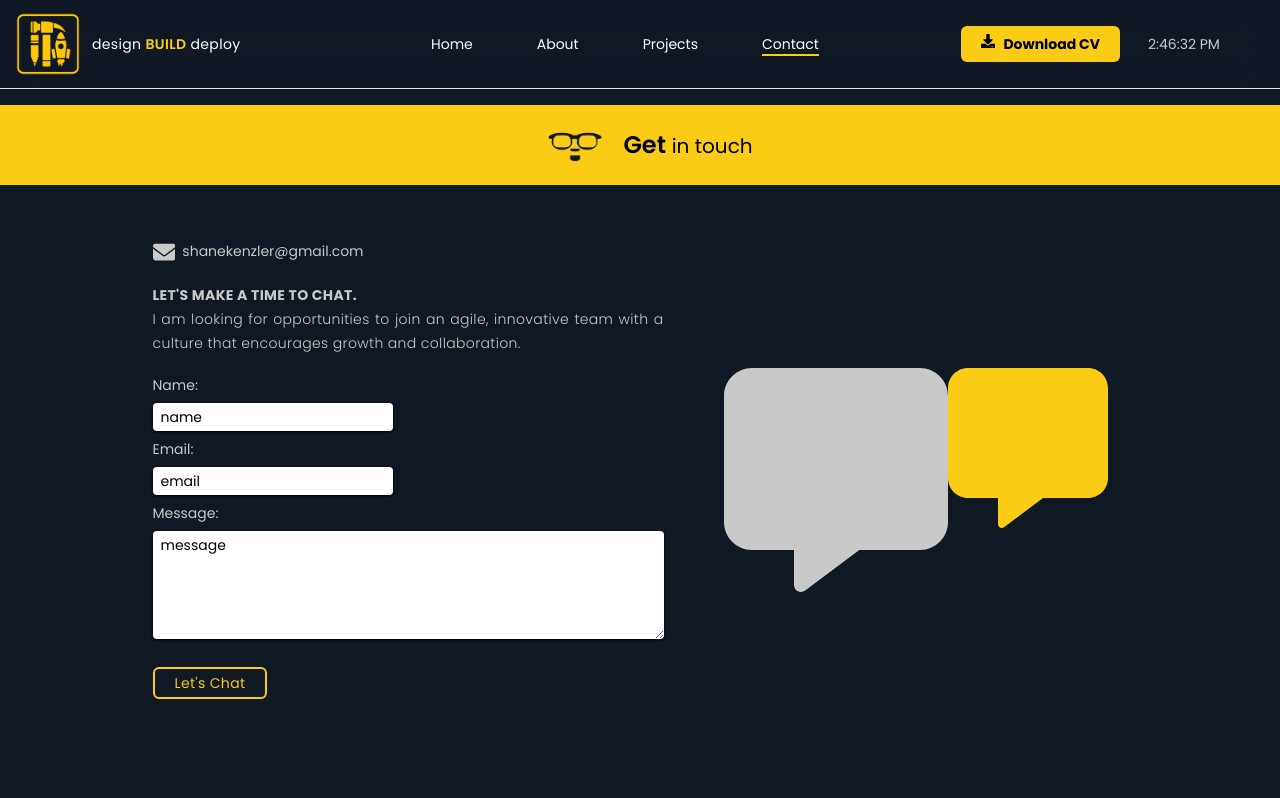
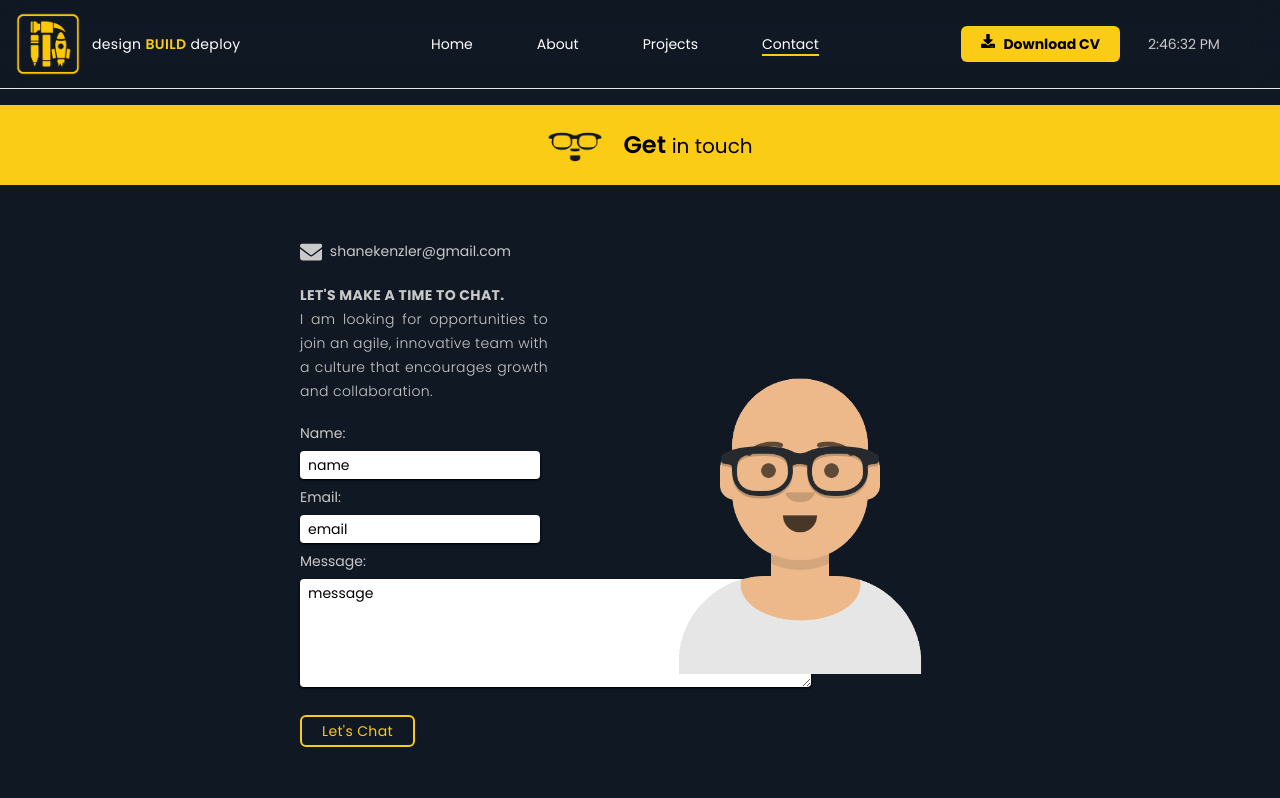
Before and after one commit to SKenzler/react-portfolio, a React (Vite) app: page /contact in a window 1280 px wide. Shown: the top 798 px of the page. Built offline with nearby package versions, Linux system fonts and the light colour scheme; a web font is replaced by a local one.

Commit message:
add animation to contact page

```diff
--- a/src/components/SkillSlider.jsx
+++ b/src/components/SkillSlider.jsx
@@ -51,7 +51,7 @@ const SkillSlider = () => {
             className="flex-shrink-0"
             style={{ width: `${100 / skills.length}%` }}
           >
-            <div className="flex flex-col items-center justify-center h-full text-6xl">
+            <div className="flex flex-col items-center justify-center h-full text-4xl md:text-6xl">
               {skill.icon}
             </div>
           </div>
--- a/src/pages/Contact.jsx
+++ b/src/pages/Contact.jsx
@@ -2,9 +2,10 @@ import React from "react";
 import Navbar from "../components/Navbar";
 import Footer from "../components/Footer";
 import contactImage from "../assets/glasses-image.png";
+import avatarImage from "../assets/Profile_Avatar_Lrg.png";
 import { FaCommentAlt } from "react-icons/fa";
 import { FaMessage, FaEnvelope } from "react-icons/fa6";
-import { easeIn, motion } from "framer-motion";
+import { easeIn, easeInOut, motion } from "framer-motion";
 
 const Contact = () => {
   return (
@@ -22,22 +23,22 @@ const Contact = () => {
             Get <span className="font-normal text-xl">in touch</span>
           </h1>
         </div>
-        <div className="w-3/5 flex flex-col md:flex-row justify-center items-center p-10">
-          <div className="flex flex-col w-full">
+        <div className="w-full flex flex-col md:flex-row justify-center items-center p-10">
+          <div className="flex flex-col">
             <div className="flex px-5">
               <FaEnvelope size={"1.4rem"} color="#C9C9C9" />
               <h6 className="text-[#C9C9C9] text-sm font-nornmal text-start">
                 &nbsp; shanekenzler@gmail.com
               </h6>
             </div>
-            <p className="text-[#C9C9C9] text-sm/6 font-light text-justify tracking-wide p-5">
+            <p className="w-full md:w-72 text-[#C9C9C9] text-sm/6 font-light text-justify tracking-wide p-5">
               <span className="font-bold uppercase">
                 Let's make a time to chat.
               </span>
               <br />I am looking for opportunities to join an agile, innovative
               team with a culture that encourages growth and collaboration.
             </p>
-            <form className="w-full flex flex-col justify-start items-start px-5">
+            <form className="w-full lg:w-80 flex flex-col justify-start items-start px-5">
               <label
                 htmlFor="name-feild"
                 className="text-[#C9C9C9] text-start text-sm mb-2"
@@ -86,15 +87,17 @@ const Contact = () => {
               </button>
             </form>
           </div>
-          <motion.div
-            className="w-full flex justify-center px-10"
-            initial={{ opacity: 0 }}
-            animate={{ opacity: 1 }}
-            transition={{ duration: 2, delay: 1, ease: easeIn }}
-          >
-            <FaMessage size={"14rem"} color="#C9C9C9" />
-            <FaCommentAlt size={"10rem"} color="#FACC15" />
-          </motion.div>
+          <motion.img
+            animate={{ y: [0, 10, 0], scale: [0, 1.2, 1] }}
+            transition={{
+              duration: 2,
+              delay: 1,
+              ease: easeInOut,
+            }}
+            className="flex flex-shrink-0 justify-center items-center w-64 md:w-80 mx-10"
+            src={avatarImage}
+            alt="Avatar Image"
+          />
         </div>
         <Footer />
       </div>
```
Also changed, not shown: src/assets/Profile_Avatar_Lrg.png (added).
